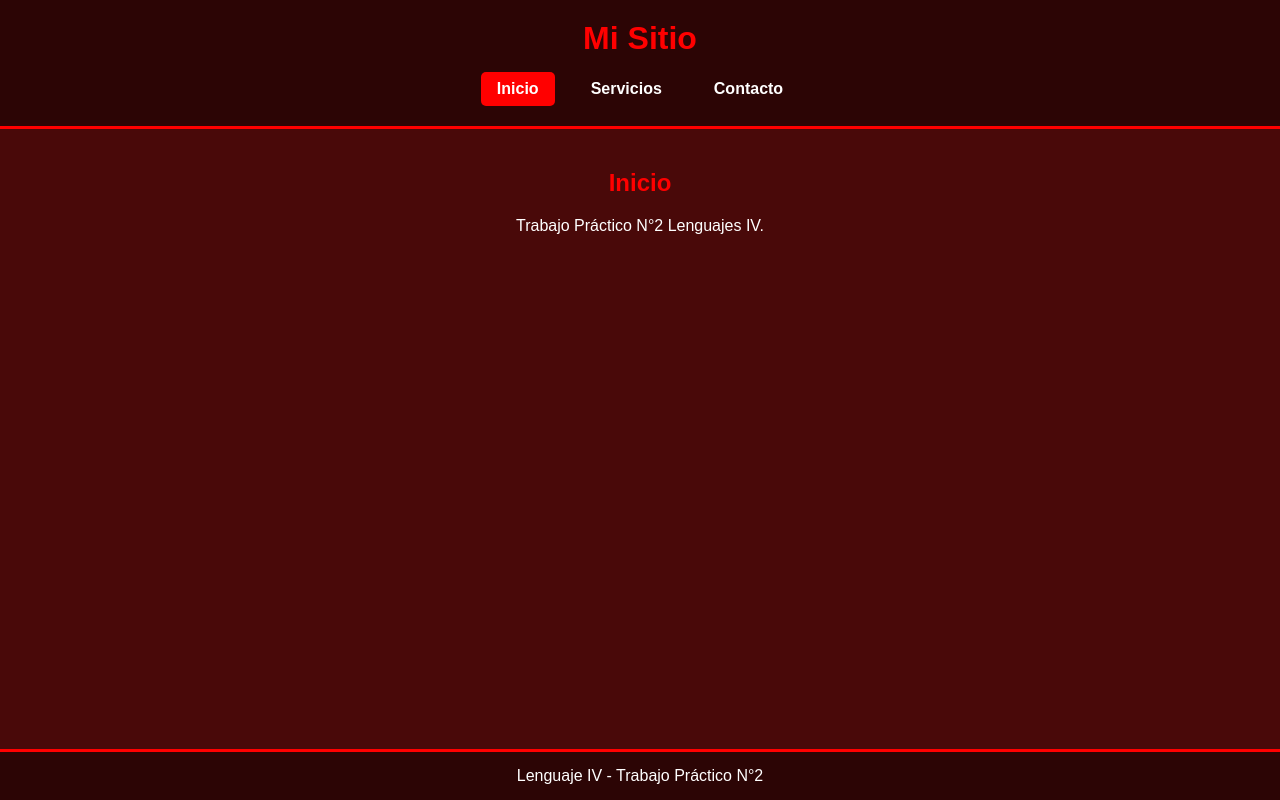
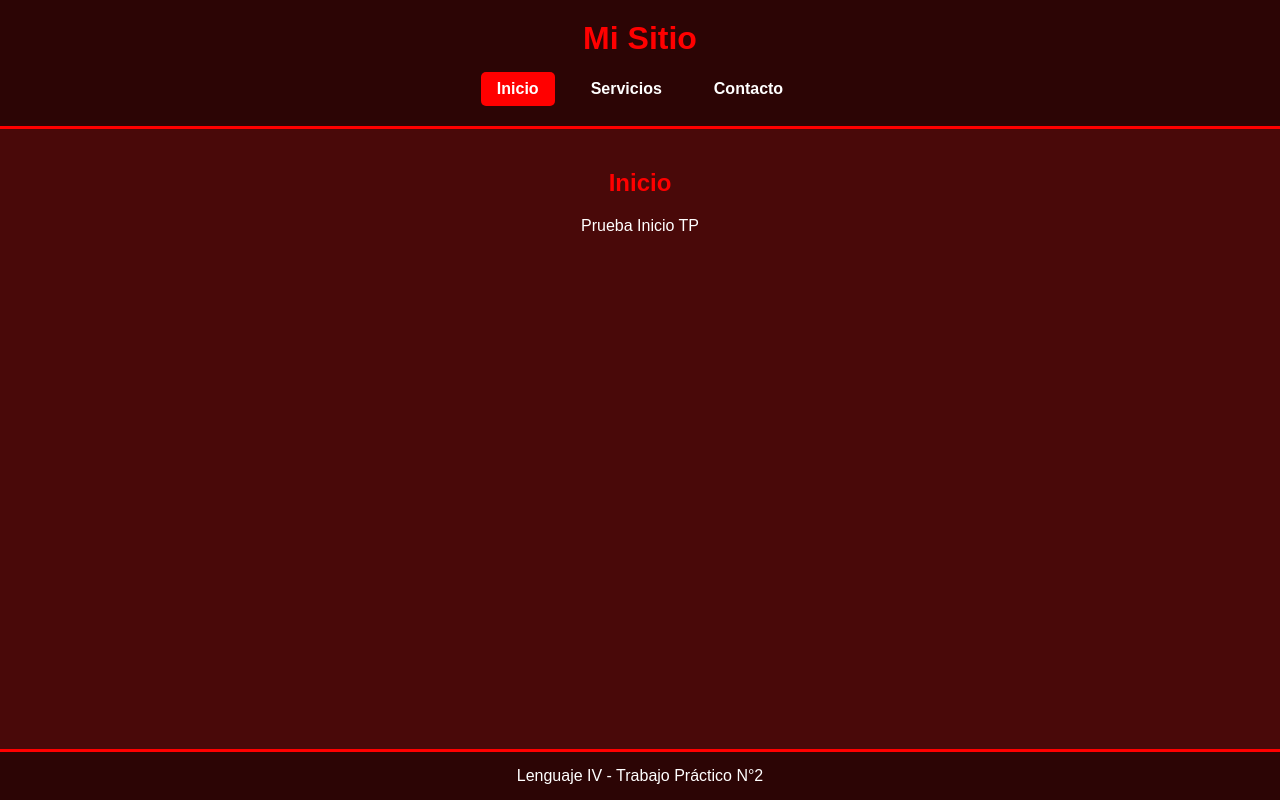
Before and after one commit to Igni207/LenguajesIV-TP02, a React (Vite) app: page /#/ in a window 1280 px wide. Built offline with nearby package versions, Linux system fonts and the light colour scheme.

Commit message:
Cambia el texto de la pagina Inicio

```diff
--- a/src/pages/Inicio/Inicio.jsx
+++ b/src/pages/Inicio/Inicio.jsx
@@ -4,9 +4,7 @@ function Inicio() {
   return (
     <section className="inicio">
       <h2>Inicio</h2>
-      <p>
-        Trabajo Práctico N°2 Lenguajes IV.
-      </p>
+      <p>Prueba Inicio TP</p>
     </section>
   )
 }
```
Also changed, not shown: 2 other files (tests, documents, lock files or other folders).
